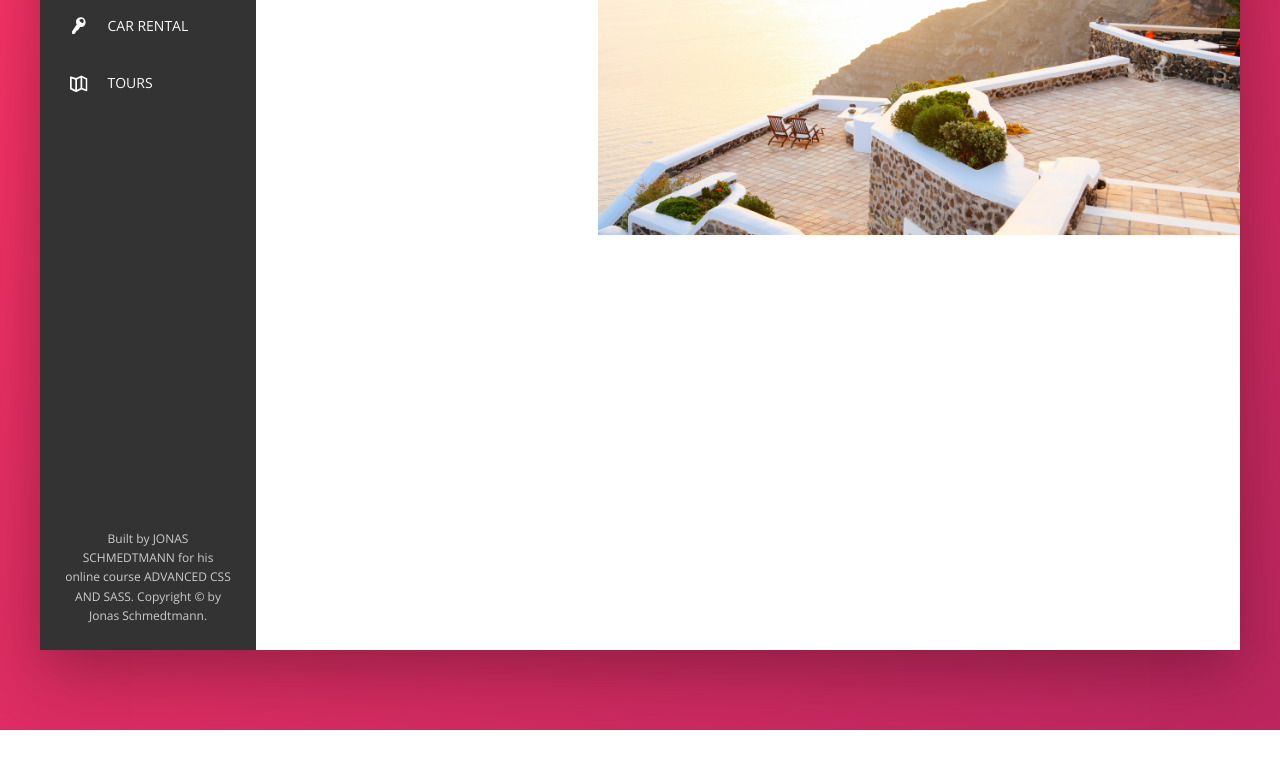
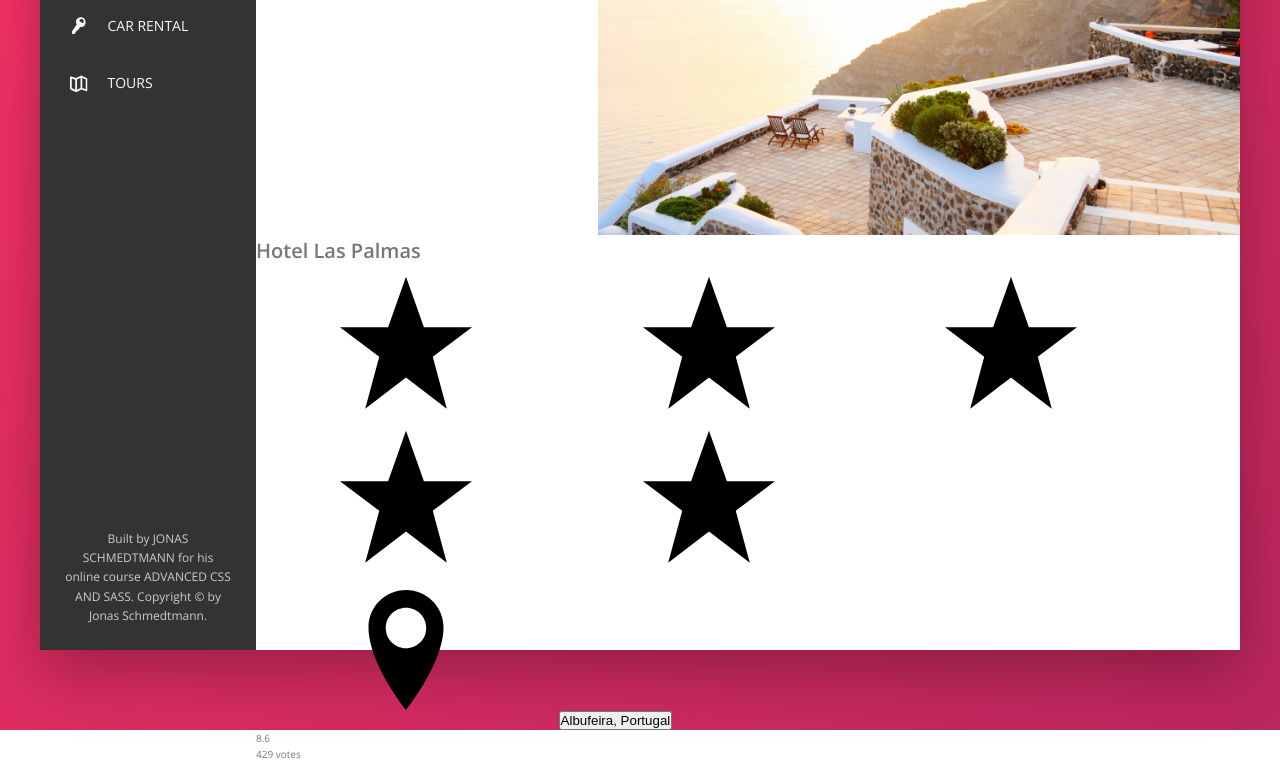
Before and after one commit to BradleyMurrell/Trillo, a website: page index.html in a window 1280 px wide. Shown: the part 300-1062 px from the top of the page. Before the commit the page ends 1030 px from the top, so only its background shows below. Drawn offline with nearby package versions, Linux system fonts and the light colour scheme.

Commit message:
Add overview content on hotel view in html

```diff
--- a/index.html
+++ b/index.html
@@ -100,6 +100,41 @@
                             <img src="img/hotel-3.jpg" alt="Photo of hotel 3" class="gallery__photo">
                         </figure>
                     </div>
+
+                    <div class="overview">
+                        <h1 class="overview__heading">
+                            Hotel Las Palmas
+                        </h1>
+                        <div class="overview__stars">
+                            <svg class="overview__icon-star">
+                                <use xlink:href="img/sprite.svg#icon-star"></use>
+                            </svg>
+                            <svg class="overview__icon-star">
+                                <use xlink:href="img/sprite.svg#icon-star"></use>
+                            </svg>
+                            <svg class="overview__icon-star">
+                                <use xlink:href="img/sprite.svg#icon-star"></use>
+                            </svg>
+                            <svg class="overview__icon-star">
+                                <use xlink:href="img/sprite.svg#icon-star"></use>
+                            </svg>
+                            <svg class="overview__icon-star">
+                                <use xlink:href="img/sprite.svg#icon-star"></use>
+                            </svg>
+                        </div>
+
+                        <div class="overview__location">
+                            <svg class="overview__icon-location">
+                                <use xlink:href="img/sprite.svg#icon-location-pin"></use>
+                            </svg>
+                            <button class="btn-inline">Albufeira, Portugal</button>
+                        </div>
+
+                        <div class="overview__rating">
+                            <div class="overview__rating-average">8.6</div>
+                            <div class="overview__rating-count">429 votes</div>
+                        </div>
+                    </div>
                 </main>
             </div>
         </div>
```
